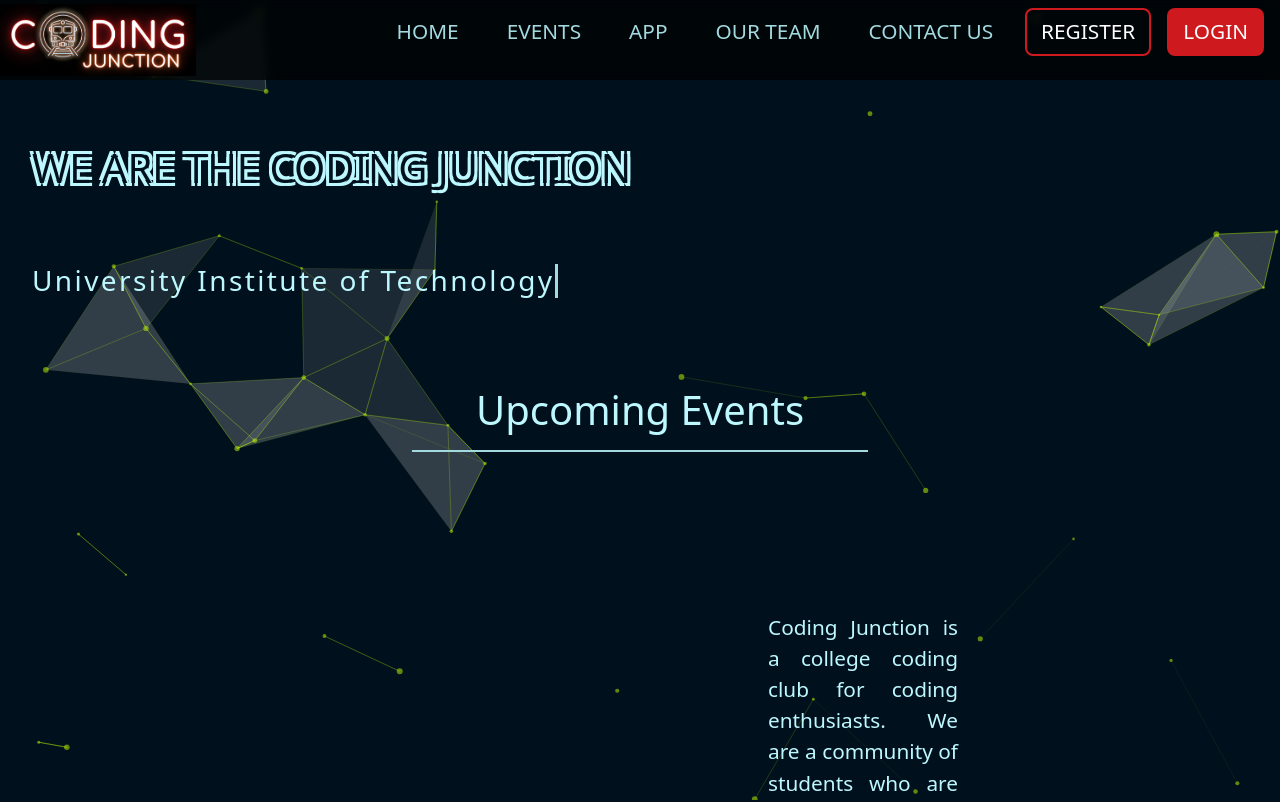
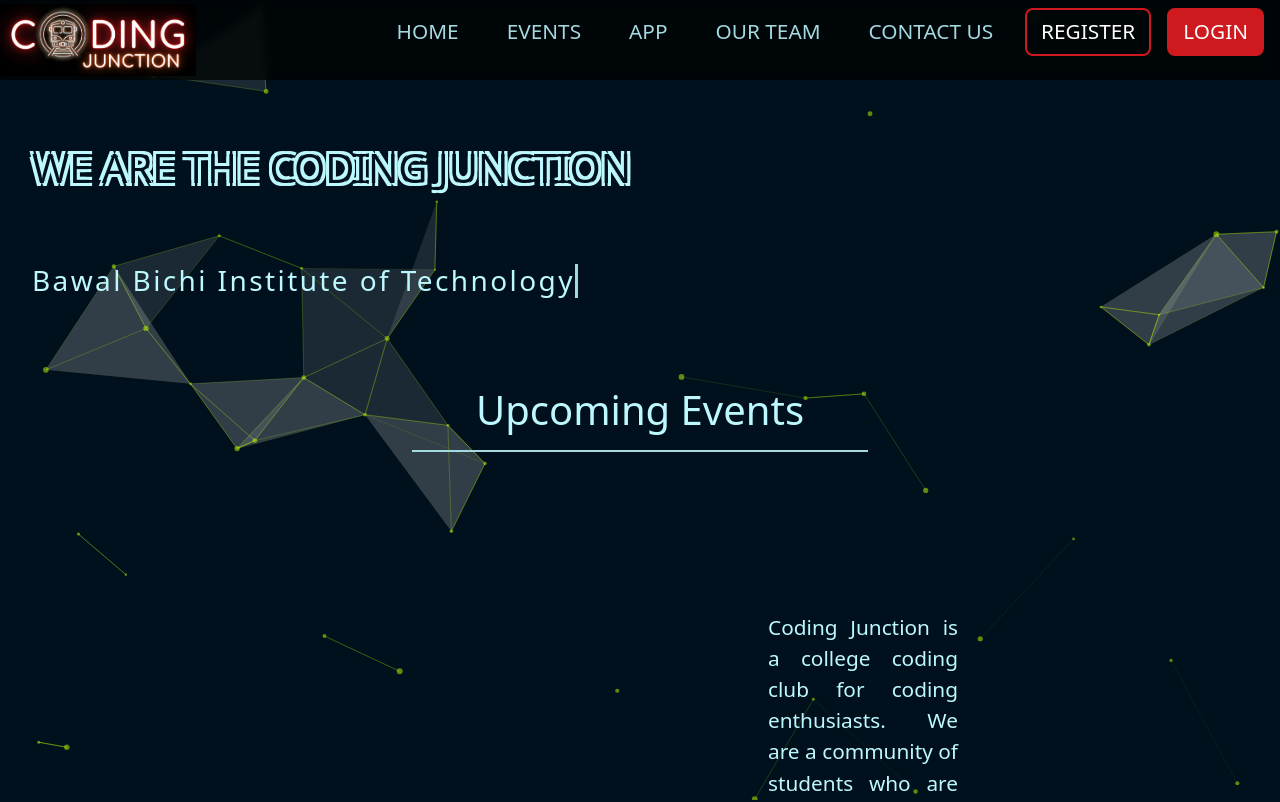
Before and after one commit to coding-junction/Coding-Junction-Website, a React (Create React App) app: page / in a window 1280 px wide. Shown: the top 802 px of the page. Built offline with nearby package versions, Linux system fonts and the light colour scheme.

Commit message:
Update Landing.js

```diff
--- a/src/components/Landing/Landing.js
+++ b/src/components/Landing/Landing.js
@@ -11,7 +11,7 @@ export default function Welcome() {
       </div>
       <div className='typing-text'>
         <h3>
-          University Institute of Technology
+          Bawal Bichi Institute of Technology
         </h3>
       </div>
     </div>
```
